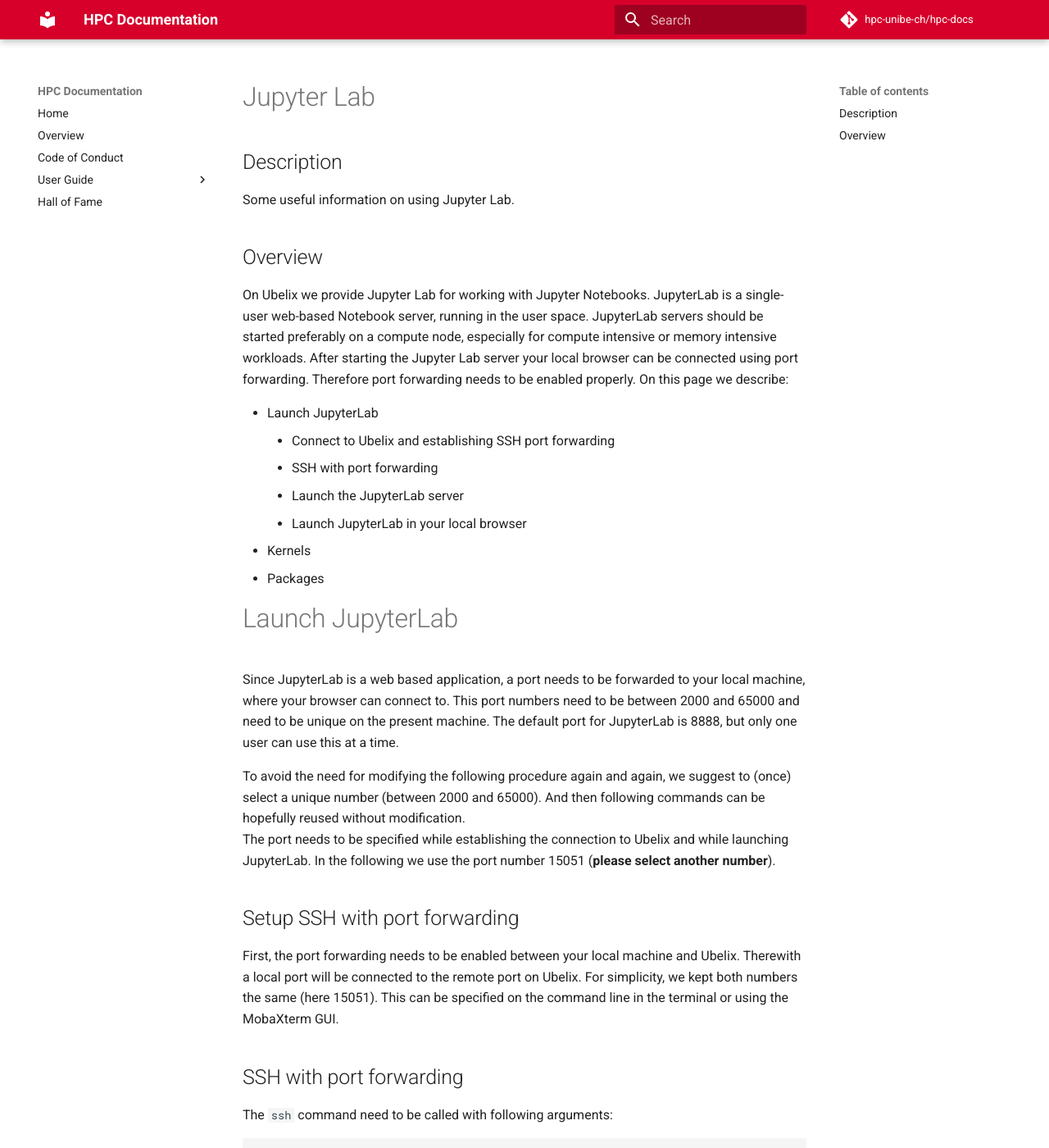
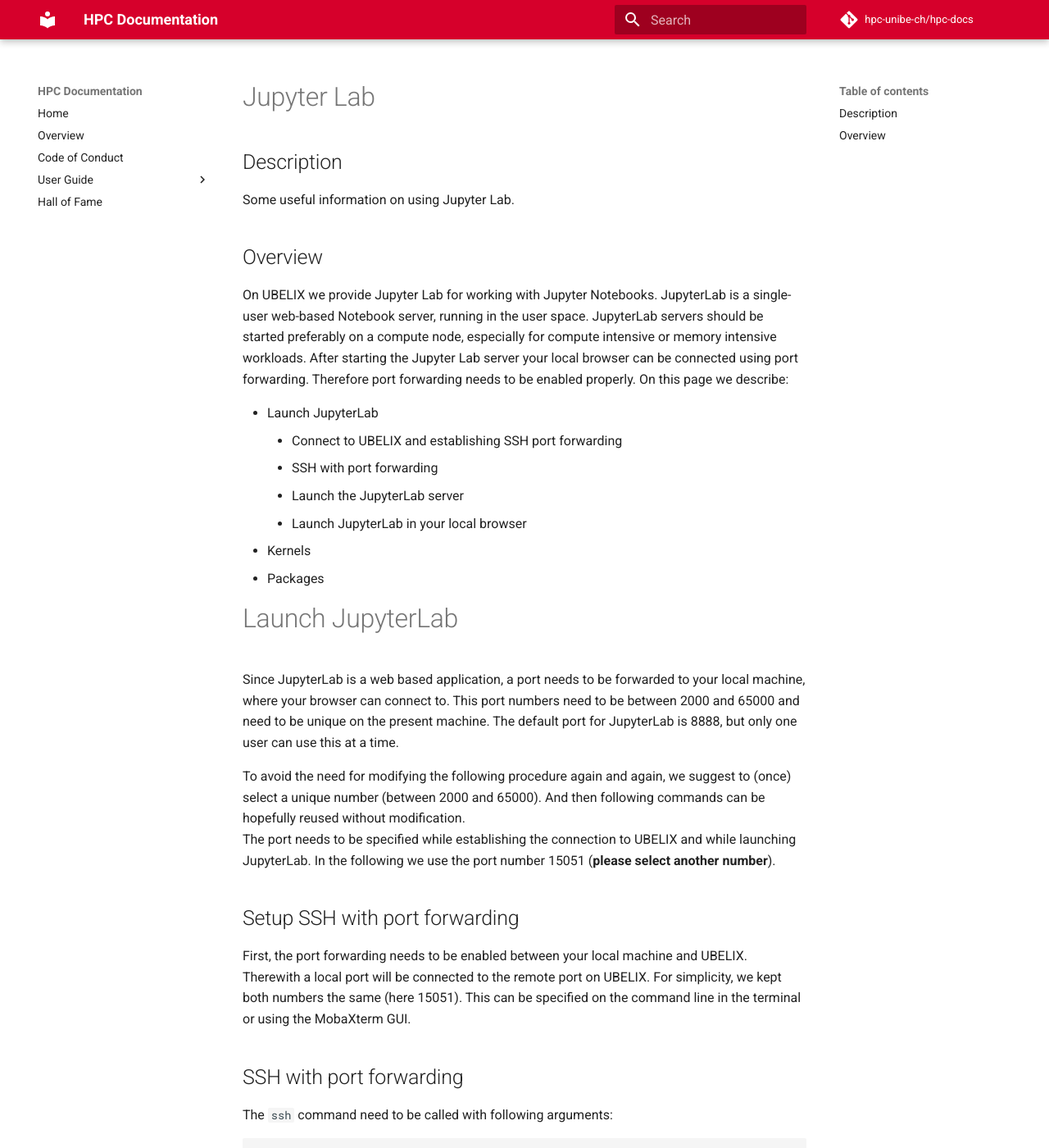
Before and after one commit to hpc-unibe-ch/hpc-unibe-ch.github.io, an MkDocs documentation site: the page built from docs/user-guide/software/JupyterLab.md, in a window 1280 px wide and 1400 px high. Shown: the whole window at 82% size. Built offline with MkDocs 1.6.1 and Material for MkDocs 9.7.7, drawn with Linux system fonts in a browser that asks for light colours; comment, search, counter and statistics services are not loaded; some of the changed text lies outside the part shown.

````diff
--- a/docs/user-guide/software/JupyterLab.md
+++ b/docs/user-guide/software/JupyterLab.md
@@ -6,14 +6,14 @@ Some useful information on using Jupyter Lab.
 
 ## Overview
 
-On Ubelix we provide Jupyter Lab for working with Jupyter Notebooks.
+On UBELIX we provide Jupyter Lab for working with Jupyter Notebooks.
 JupyterLab is a single-user web-based Notebook server, running in the user space.
 JupyterLab servers should be started preferably on a compute node, especially for compute intensive or memory intensive workloads.
 After starting the Jupyter Lab server your local browser can be connected using port forwarding. Therefore port forwarding needs to be enabled properly.
 On this page we describe:
 
 * Launch JupyterLab
-    * Connect to Ubelix and establishing SSH port forwarding
+    * Connect to UBELIX and establishing SSH port forwarding
     * SSH with port forwarding
     * Launch the JupyterLab server
     * Launch JupyterLab in your local browser
@@ -27,11 +27,11 @@ This port numbers need to be between 2000 and 65000 and need to be unique on the
 The default port for JupyterLab is 8888, but only one user can use this at a time.
 
 To avoid the need for modifying the following procedure again and again, we suggest to (once) select a unique number (between 2000 and 65000). And then following commands can be hopefully reused without modification.
-The port needs to be specified while establishing the connection to Ubelix and while launching JupyterLab. In the following we use the port number 15051 (**please select another number**).
+The port needs to be specified while establishing the connection to UBELIX and while launching JupyterLab. In the following we use the port number 15051 (**please select another number**).
 
 ## Setup SSH with port forwarding
 
-First, the port forwarding needs to be enabled between your local machine and Ubelix. Therewith a local port will be connected to the remote port on Ubelix. For simplicity, we kept both numbers the same (here 15051). This can be specified on the command line in the terminal or using the MobaXterm GUI.
+First, the port forwarding needs to be enabled between your local machine and UBELIX. Therewith a local port will be connected to the remote port on UBELIX. For simplicity, we kept both numbers the same (here 15051). This can be specified on the command line in the terminal or using the MobaXterm GUI.
 
 ## SSH with port forwarding
 
@@ -40,11 +40,11 @@ The ```ssh``` command need to be called with following arguments:
 ```
 ssh -L 15051:localhost:15051 submit.unibe.ch
 ```
-If configured in your ```.ssh/config```, you can also use the alias instead of the full name for Ubelix.
+If configured in your ```.ssh/config```, you can also use the alias instead of the full name for UBELIX.
 
 ## Launch the JupyterLab server
 
-On Ubelix, the required *Anaconda3* module needs to be loaded. If you want to use additional kernels (R) you need to load additional modules, e.g. IRkernel (for R kernels):
+On UBELIX, the required *Anaconda3* module needs to be loaded. If you want to use additional kernels (R) you need to load additional modules, e.g. IRkernel (for R kernels):
 
 ```
 module load Anaconda3
````
